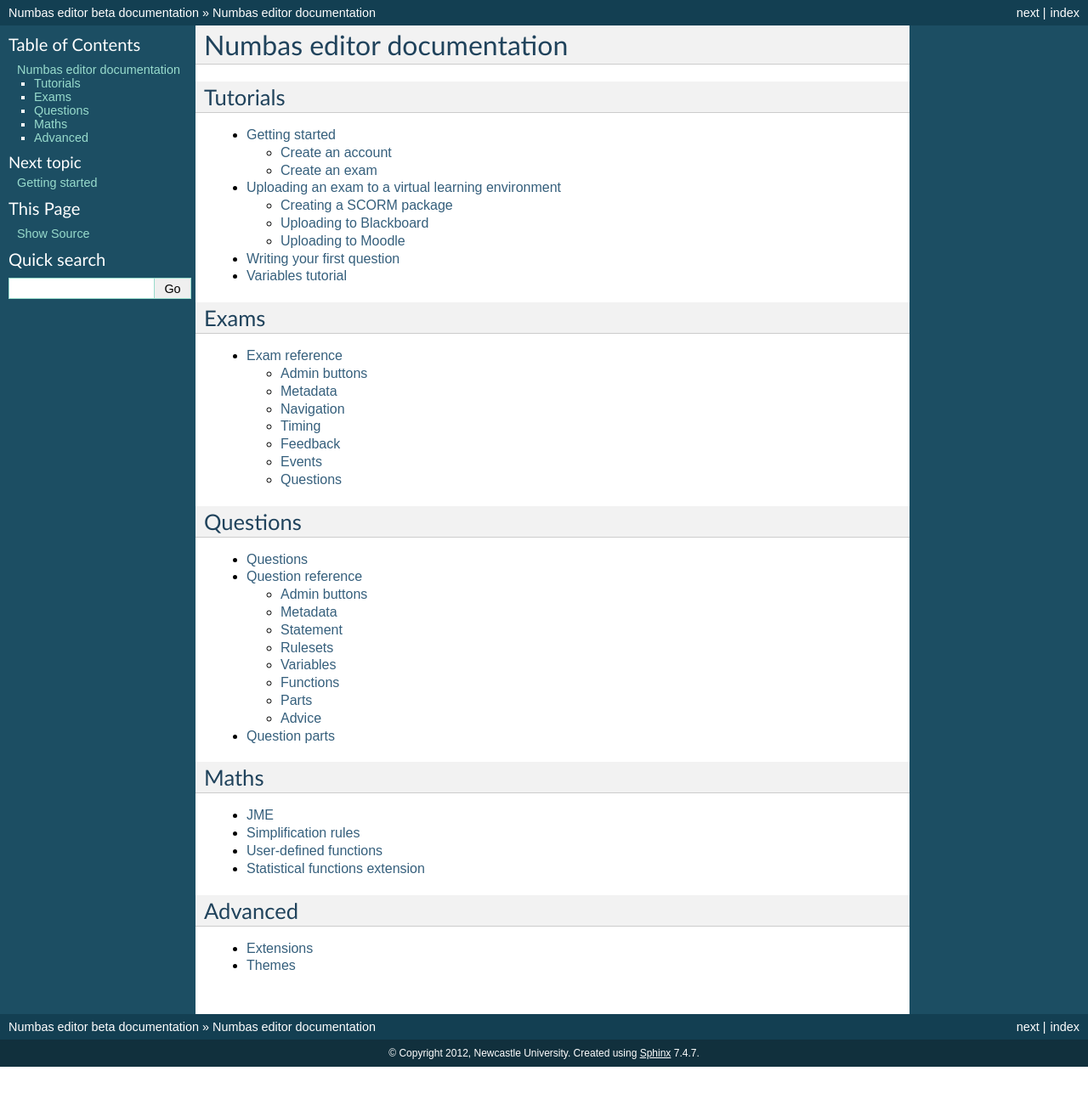
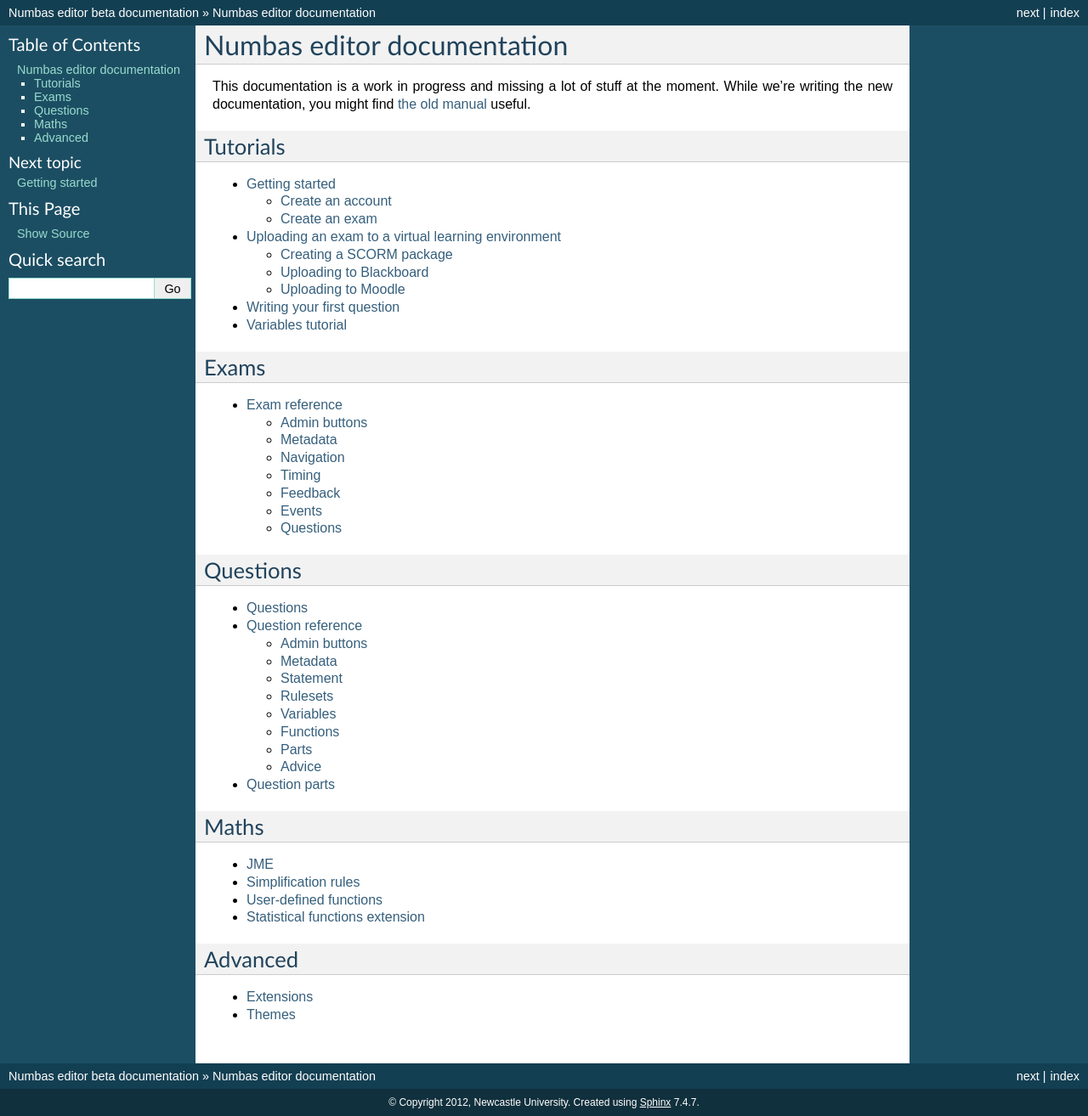
Before and after one commit to numbas/editor-docs, a Sphinx documentation site: the page built from source/index.rst, in a window 1280 px wide. Shown: the whole page at 85% size. Built offline with Sphinx 7.4.7, drawn with Linux system fonts in a browser that asks for light colours; before the commit the page ends 1256 px from its top, so only the background shows below that.

Commit message:
add work-in-progress disclaimer and link to the old manual

```diff
--- a/source/index.rst
+++ b/source/index.rst
@@ -1,5 +1,7 @@
 Numbas editor documentation
 ===========================
+
+This documentation is a work in progress and missing a lot of stuff at the moment. While we're writing the new documentation, you might find `the old manual <http://www.ncl.ac.uk/maths/numbas/manual.pdf>`_ useful.
 
 
 Tutorials
```
